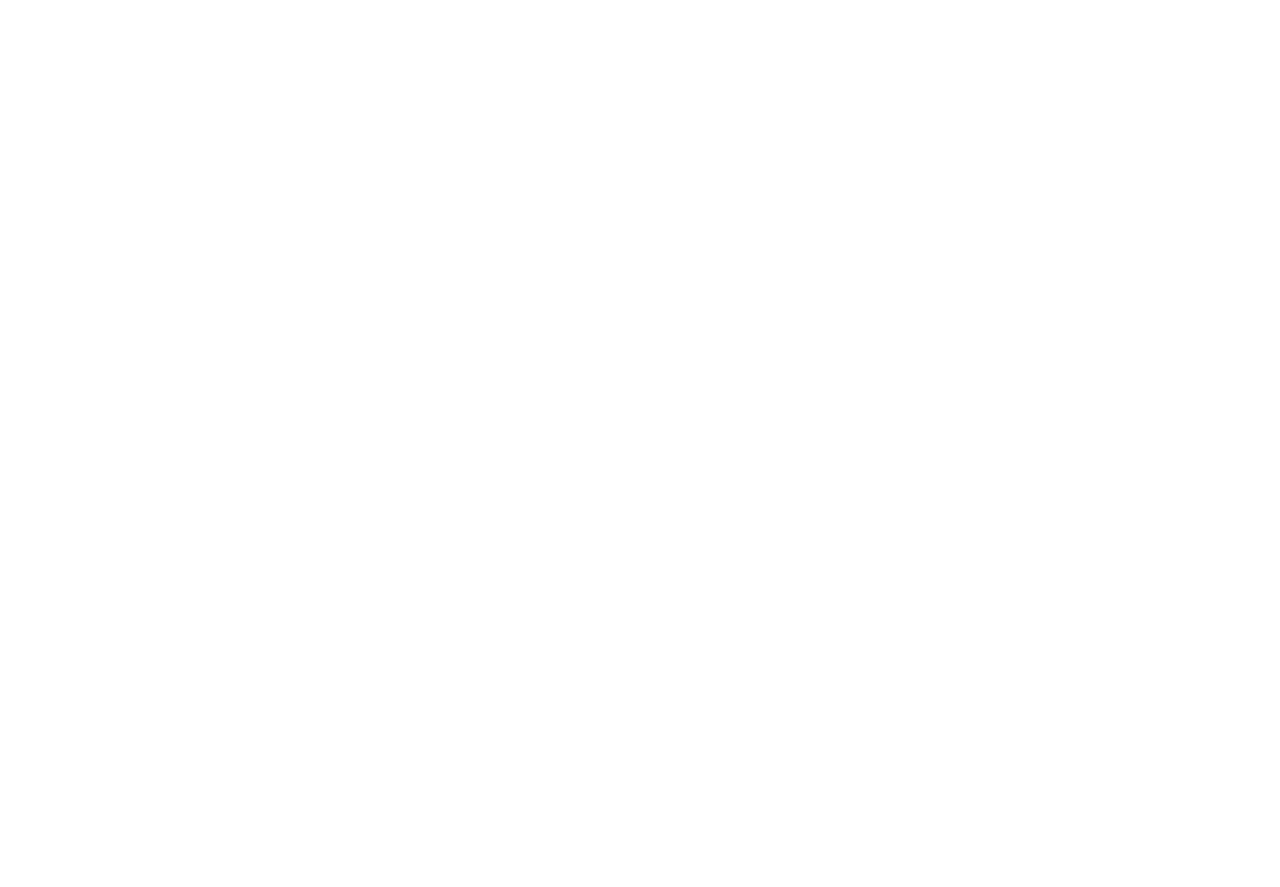
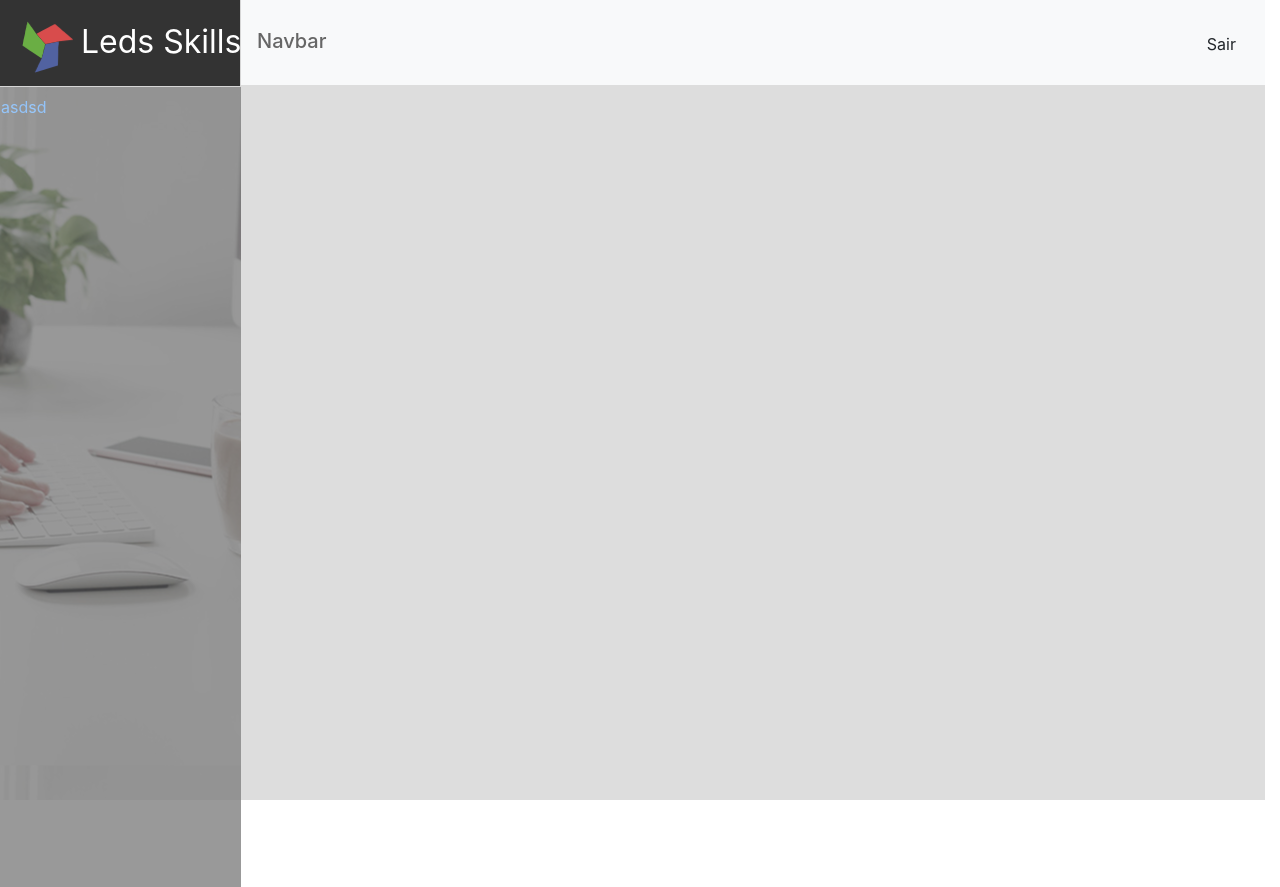
Before and after one commit to Guilherme-Bodart/SwGestaoCompetenciasCeFront, a React (Create React App) app in the folder gestao-competencias-front/: page /admin in a window 1280 px wide. Before the commit the page ends 800 px from the top, so only its background shows below. Built offline with nearby package versions, Linux system fonts and the light colour scheme.

Commit message:
Page Principal - Sidebar + Navbar
Co-Authored-By: BrennoMilanezi <26925485+BrennoMilanezi@users.noreply.github.com>
Co-Authored-By: gmarchezi <26925551+gmarchezi@users.noreply.github.com>
Co-Authored-By: pauloricardo50 <26925333+pauloricardo50@users.noreply.github.com>

```diff
--- a/gestao-competencias-front/src/App.js
+++ b/gestao-competencias-front/src/App.js
@@ -9,6 +9,7 @@
 
 import Login from './pages/Login/Login';
 import Recuperar from './pages/Recuperar/Recuperar';
+import Admin from './pages/Principal/Admin';
 import CriarConta from './pages/CriarConta/CriarConta';
 import { pageLogin, pageCadastrar, pageRecuperar } from './store/actions/pages/page'
 
@@ -16,6 +17,9 @@
   render(props){
     return (
         <Switch>
+          <Route exact path="/admin">
+            <Admin />
+          </Route>
           <Route exact path="/">
             <Login />
           </Route>
@@ -25,9 +29,7 @@
           <Route path="/recuperar/">
             <Recuperar />
           </Route>
-          {/* <Route exact path="/login-admin">
-            <Admin />
-          </Route> */}
+
         </Switch>
     )
   }
--- /dev/null
+++ b/gestao-competencias-front/src/components/Navbar/NavbarP.js
@@ -0,0 +1,50 @@
+import React , { Component} from 'react';
+import { connect } from 'react-redux';
+
+import Row from 'react-bootstrap/Row'
+import Image from 'react-bootstrap/Image'
+import Nav from 'react-bootstrap/Nav'
+import Navbar from 'react-bootstrap/Navbar'
+import Button from 'react-bootstrap/Button'
+
+import { alertout } from '../../store/actions/alertas/alerta'
+
+
+const initialState = {
+}
+
+class NavbarP extends Component {
+
+  constructor(props) {
+    super(props)
+    this.state = initialState
+  }
+
+
+  render(props) {
+    return (
+        <Navbar bg="light" variant="light" >
+        <Navbar.Brand href="/" style={{height:"3.45em", paddingTop:"0.9em", color:"#666", fontWeight:"500"}} >Navbar</Navbar.Brand>
+
+        <Nav className="ml-auto">
+          <Button variant="light" style={{height:"3em"}}>
+            <p style={{marginTop:"0.4em"}}>Sair</p>
+          </Button>
+        </Nav>
+      </Navbar>
+      );
+
+  }
+}
+const mapStateToProps = ({ usuario }) => {
+  return {
+      usuario,
+  }
+}
+const mapDispatchToProps = dispatch => {
+  return {
+    alertout: () => dispatch(alertout()),
+
+  }
+}
+export default connect(mapStateToProps, mapDispatchToProps)(NavbarP)
--- /dev/null
+++ b/gestao-competencias-front/src/components/Sidebar/Sidebar.js
@@ -0,0 +1,54 @@
+import React , { Component} from 'react';
+import { connect } from 'react-redux';
+
+import Row from 'react-bootstrap/Row'
+import Image from 'react-bootstrap/Image'
+import Button from 'react-bootstrap/Button'
+import Col from 'react-bootstrap/Col'
+import NavLink from 'react-bootstrap/NavLink'
+
+import Sidelogo from "../../components/Sidebar/Sidelogo"
+import sidebar from "../../assets/sidebar-3.jpg";
+
+import { alertout } from '../../store/actions/alertas/alerta'
+
+
+const initialState = {
+}
+
+class NavbarP extends Component {
+
+  constructor(props) {
+    super(props)
+    this.state = initialState
+  }
+
+
+  render(props) {
+    return (
+        <div className="sidebar-background" style={{height:"100vh", width:"20vw", opacity:"0.8", backgroundImage:"url(" + sidebar + ")",}}>
+            <Sidelogo/>
+            <div style={{height:"100vh", width:"20vw", opacity:"0.5", backgroundColor:"black"}}>
+                <NavLink
+                >
+
+                    asdsd
+                </NavLink>
+            </div>
+        </div>
+      );
+
+  }
+}
+const mapStateToProps = ({ usuario }) => {
+  return {
+      usuario,
+  }
+}
+const mapDispatchToProps = dispatch => {
+  return {
+    alertout: () => dispatch(alertout()),
+
+  }
+}
+export default connect(mapStateToProps, mapDispatchToProps)(NavbarP)
--- /dev/null
+++ b/gestao-competencias-front/src/components/Sidebar/Sidelogo.js
@@ -0,0 +1,49 @@
+import React, { Component } from "react";
+import { connect } from 'react-redux';
+
+import Row from 'react-bootstrap/Row'
+import Image from 'react-bootstrap/Image'
+import Nav from 'react-bootstrap/Nav'
+import Navbar from 'react-bootstrap/Navbar'
+import Button from 'react-bootstrap/Button'
+
+import '../../styles/login.css'
+import logo from "../../assets/leds-logo.svg";
+
+const initialState = {
+}
+
+class Sidelogo extends Component {
+
+  constructor(props) {
+    super(props)
+    this.state = initialState
+  }
+
+
+  render(props) {
+    return (
+        <Navbar
+        style={{borderBottom:"solid", borderRight:"solid",borderColor:"#ccc", borderWidth:"0.1em", backgroundColor:"black"}}>
+        <Navbar.Brand href="#home" style={{height:"3.5em"}}>
+
+        <Image src={logo} className="App-logo" alt="logo" style={{height:"4em", marginTop:"-0.5em"}}  />
+          <a href="#" className="Principal-text-logo" >
+            Leds Skills
+          </a>
+        </Navbar.Brand>
+      </Navbar>
+      );
+
+  }
+}
+const mapStateToProps = ({ usuario }) => {
+  return {
+      usuario,
+  }
+}
+const mapDispatchToProps = dispatch => {
+  return {
+  }
+}
+export default connect(mapStateToProps, mapDispatchToProps)(Sidelogo)
--- a/gestao-competencias-front/src/index.js
+++ b/gestao-competencias-front/src/index.js
@@ -9,9 +9,9 @@
 
 import {storeConfig, persistor} from './store/storeConfig'
 
-import './styles/index.css';
 import App from './App';
 
+import './styles/index.css';
 import 'bootstrap/dist/css/bootstrap.min.css';
 
 ReactDOM.render(
--- a/gestao-competencias-front/src/pages/CriarConta/CriarConta.js
+++ b/gestao-competencias-front/src/pages/CriarConta/CriarConta.js
@@ -6,6 +6,7 @@
 import Button from 'react-bootstrap/Button'
 import Row from 'react-bootstrap/Row'
 import Col from 'react-bootstrap/Col'
+import Image from 'react-bootstrap/Image'
 
 import Alerta from '../../components/Alerta/Alerta'
 import { criarUsuario } from '../../store/actions/usuarios/usuario'
@@ -89,7 +90,7 @@
     <div className="App">
       <header className="App-header">
         <Alerta open= {true} alertTitle= {this.props.alerta.alertTitle} severity= {this.props.alerta.severity} texto= {this.props.alerta.texto}/>
-        <img src={logo} className="App-logo" alt="logo" />
+        <Image src={logo} className="App-logo" alt="logo" />
         <p className="App-text-logo">LEDS SKILLS</p>
         <Form className="App-form">
           <Col >
--- a/gestao-competencias-front/src/pages/Login/Login.js
+++ b/gestao-competencias-front/src/pages/Login/Login.js
@@ -4,6 +4,7 @@
 
 import Form from 'react-bootstrap/Form'
 import Button from 'react-bootstrap/Button'
+import Image from 'react-bootstrap/Image'
 
 import { alertout } from '../../store/actions/alertas/alerta'
 import { pageCadastrar, pageRecuperar } from '../../store/actions/pages/page'
@@ -19,7 +20,7 @@
 }
 
 class Login extends Component {
-1
+
   constructor(props) {
     super(props)
     this.state = initialState
@@ -53,7 +54,7 @@
   return (
     <div className="App">
       <header className="App-header">
-        <img src={logo} className="App-logo" alt="logo" />
+        <Image src={logo} className="App-logo" alt="logo" />
         <p className="App-text-logo">LEDS SKILLS</p>
         <Form className="App-form">
 
--- /dev/null
+++ b/gestao-competencias-front/src/pages/Principal/Admin.js
@@ -0,0 +1,54 @@
+import React, { Component } from "react";
+import { connect } from 'react-redux';
+
+import Row from 'react-bootstrap/Row'
+import Image from 'react-bootstrap/Image'
+import Nav from 'react-bootstrap/Nav'
+import Navbar from 'react-bootstrap/Navbar'
+import Button from 'react-bootstrap/Button'
+
+import NavbarP from "../../components/Navbar/NavbarP"
+import Sidebar from "../../components/Sidebar/Sidebar"
+
+import '../../styles/principal.css'
+import logo from "../../assets/leds-logo.svg";
+
+const initialState = {
+  }
+
+class Admin extends Component {
+    constructor(props) {
+        super(props)
+        this.state = initialState
+    }
+
+    render(props){
+        return(
+          <div style={{}} >
+            <Row>
+            <Sidebar/>
+            <div style={{height:"100vh", width:"80vw", backgroundColor:"#ddd"}}>
+              <NavbarP/>
+            </div>
+            </Row>
+
+          </div>
+
+
+        )
+    }
+}
+
+const mapStateToProps = ({ usuario, alerta, page }) => {
+    return {
+        usuario,
+        alerta,
+        page
+    }
+  }
+
+  const mapDispatchToProps = dispatch => {
+    return {
+    }
+  }
+  export default connect(mapStateToProps, mapDispatchToProps)(Admin)
--- a/gestao-competencias-front/src/pages/Recuperar/EnviarEmail.js
+++ b/gestao-competencias-front/src/pages/Recuperar/EnviarEmail.js
@@ -4,6 +4,7 @@
 
 import Form from 'react-bootstrap/Form'
 import Button from 'react-bootstrap/Button'
+import Image from 'react-bootstrap/Image'
 
 import { alertout } from '../../store/actions/alertas/alerta'
 import { pageLogin } from '../../store/actions/pages/page'
@@ -52,7 +53,7 @@
     return (
         <div className="App">
         <header className="App-header">
-            <img src={logo} className="App-logo" alt="logo" />
+          <Image src={logo} className="App-logo" alt="logo" />
             <p className="App-text-logo">LEDS SKILLS</p>
             <Form className="App-form">
 
--- a/gestao-competencias-front/src/pages/Recuperar/Recuperar.js
+++ b/gestao-competencias-front/src/pages/Recuperar/Recuperar.js
@@ -4,6 +4,7 @@
 
 import Form from 'react-bootstrap/Form'
 import Button from 'react-bootstrap/Button'
+import Image from 'react-bootstrap/Image'
 
 import { alertout } from '../../store/actions/alertas/alerta'
 import { pageLogin } from '../../store/actions/pages/page'
@@ -52,7 +53,7 @@
     return (
         <div className="App">
         <header className="App-header">
-            <img src={logo} className="App-logo" alt="logo" />
+          <Image src={logo} className="App-logo" alt="logo" />
             <p className="App-text-logo">LEDS SKILLS</p>
             <Form className="App-form">
 
--- /dev/null
+++ b/gestao-competencias-front/src/styles/principal.css
@@ -0,0 +1,24 @@
+.Principal {
+    text-align: center;
+  }
+
+.Principal-header {
+    background-color: #282c34;
+    min-height: 100vh;
+    display: flex;
+    flex-direction: column;
+    align-items: center;
+    font-size: large;
+    color: white;
+}
+
+.Principal-text-logo {
+    font-size: xx-large;
+    color: white;
+}
+
+.sidebar-background {
+    z-index: auto;
+    display: block;
+    background-position: center center;
+}
```
Also changed, not shown: gestao-competencias-front/src/components/Alerta/Alerta.js (+3 -5 lines), gestao-competencias-front/src/assets/sidebar-3.jpg (added).
